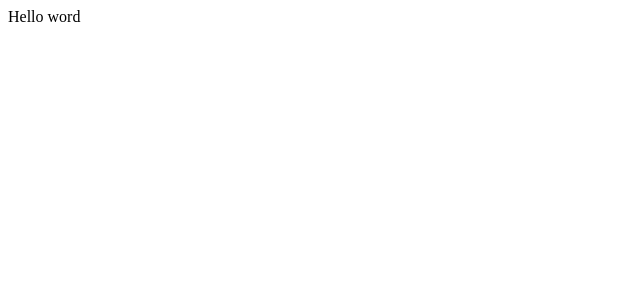
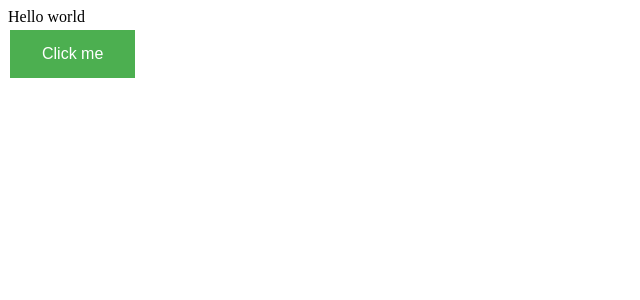
Before and after one commit to redskyby/webpack_setting, a React app: page / in a window 1280 px wide. Shown: the top 300 px of the page, without its empty margins (0-640 px from the left). Built offline with nearby package versions, Linux system fonts and the light colour scheme.

Commit message:
MiniCssExtractPlugin was added.

```diff
--- a/package.json
+++ b/package.json
@@ -23,6 +23,7 @@
     "eslint-config-prettier": "^9.1.0",
     "eslint-plugin-prettier": "^5.1.3",
     "html-webpack-plugin": "^5.6.0",
+    "mini-css-extract-plugin": "^2.8.0",
     "prettier": "^3.2.4",
     "sass": "^1.70.0",
     "sass-loader": "^14.1.0",
--- a/src/components/App.tsx
+++ /dev/null
@@ -1,7 +0,0 @@
-import React from "react";
-
-export const App = () => {
-    return <div>Hello word</div>;
-};
-
-export default App;
--- /dev/null
+++ b/src/components/App/App.scss
@@ -0,0 +1,18 @@
+.myButton {
+    background-color: #4caf50;
+    border: none;
+    color: white;
+    padding: 15px 32px;
+    text-align: center;
+    text-decoration: none;
+    display: inline-block;
+    font-size: 16px;
+    margin: 4px 2px;
+    cursor: pointer;
+    transition-duration: 0.4s;
+}
+
+.myButton:hover {
+    background-color: #45a049;
+    color: white;
+}
--- /dev/null
+++ b/src/components/App/App.tsx
@@ -0,0 +1,13 @@
+import React from "react";
+import "./App.scss";
+
+export const App = () => {
+    return (
+        <div>
+            <div>Hello world</div>
+            <button className="myButton">Click me</button>
+        </div>
+    );
+};
+
+export default App;
--- a/src/index.tsx
+++ b/src/index.tsx
@@ -1,5 +1,5 @@
 import { createRoot } from "react-dom/client";
-import { App } from "./components/App";
+import { App } from "./components/App/App";
 
 const root = document.getElementById("root");
 
--- a/webpack.config.ts
+++ b/webpack.config.ts
@@ -2,6 +2,7 @@ import HtmlWebpackPlugin from "html-webpack-plugin";
 import path from "path";
 import webpack from "webpack";
 import type { Configuration as DevServerConfiguration } from "webpack-dev-server";
+import MiniCssExtractPlugin from "mini-css-extract-plugin";
 
 type Mode = "production" | "development";
 
@@ -14,6 +15,7 @@ interface EnvVariables {
 
 export default (env: EnvVariables) => {
     const isDev: boolean = env.mode === "development";
+    const isProud: boolean = env.mode === "production";
 
     const config: webpack.Configuration = {
         mode: env.mode ?? "development",
@@ -26,6 +28,11 @@ export default (env: EnvVariables) => {
         plugins: [
             new HtmlWebpackPlugin({ template: path.resolve(__dirname, "public", "index.html") }),
             isDev ? new webpack.ProgressPlugin() : undefined,
+            isProud &&
+                new MiniCssExtractPlugin({
+                    filename: "css/[name].[contenthash:8].css",
+                    chunkFilename: "css/[name].[contenthash:8].css",
+                }),
         ].filter(Boolean),
         module: {
             rules: [
@@ -33,7 +40,7 @@ export default (env: EnvVariables) => {
                     test: /\.s[ac]ss$/i,
                     use: [
                         // Creates `style` nodes from JS strings
-                        "style-loader",
+                        isDev ? "style-loader" : MiniCssExtractPlugin.loader,
                         // Translates CSS into CommonJS
                         "css-loader",
                         // Compiles Sass to CSS
```
Also changed, not shown: 1 other file (tests, documents, lock files or other folders).
